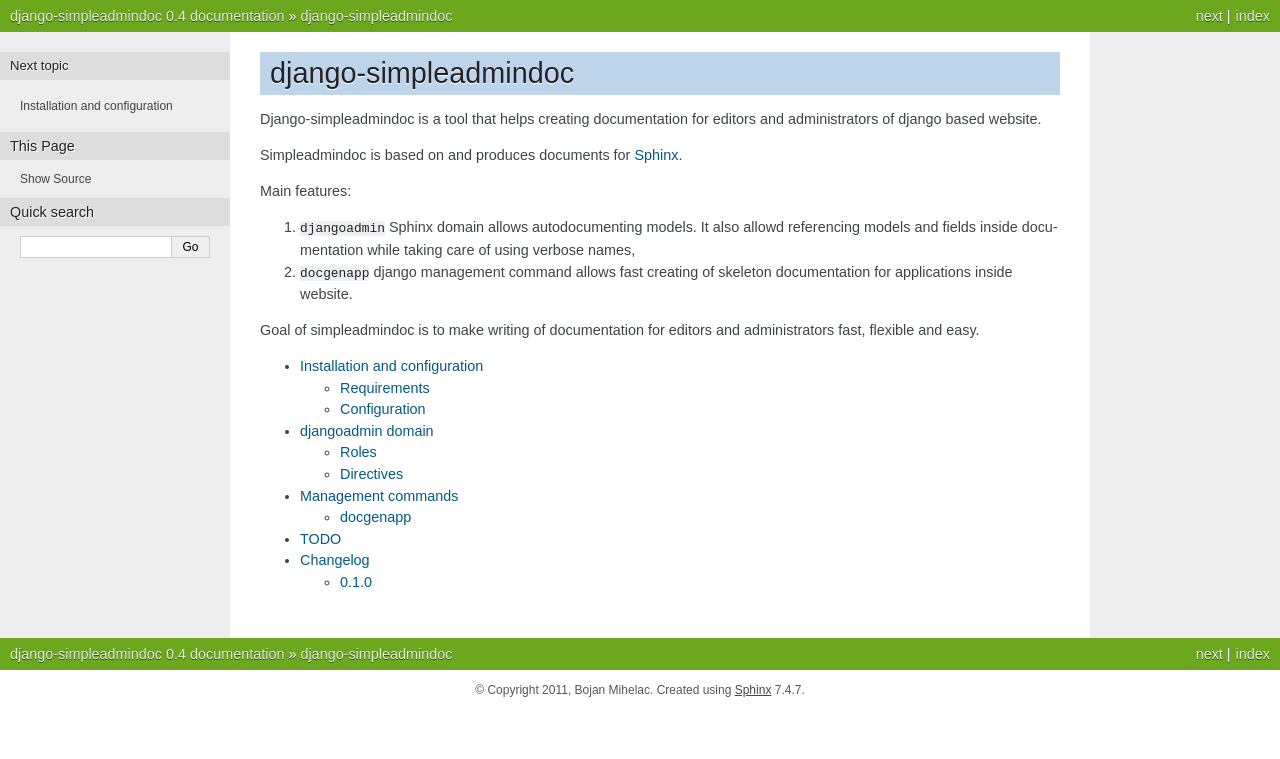
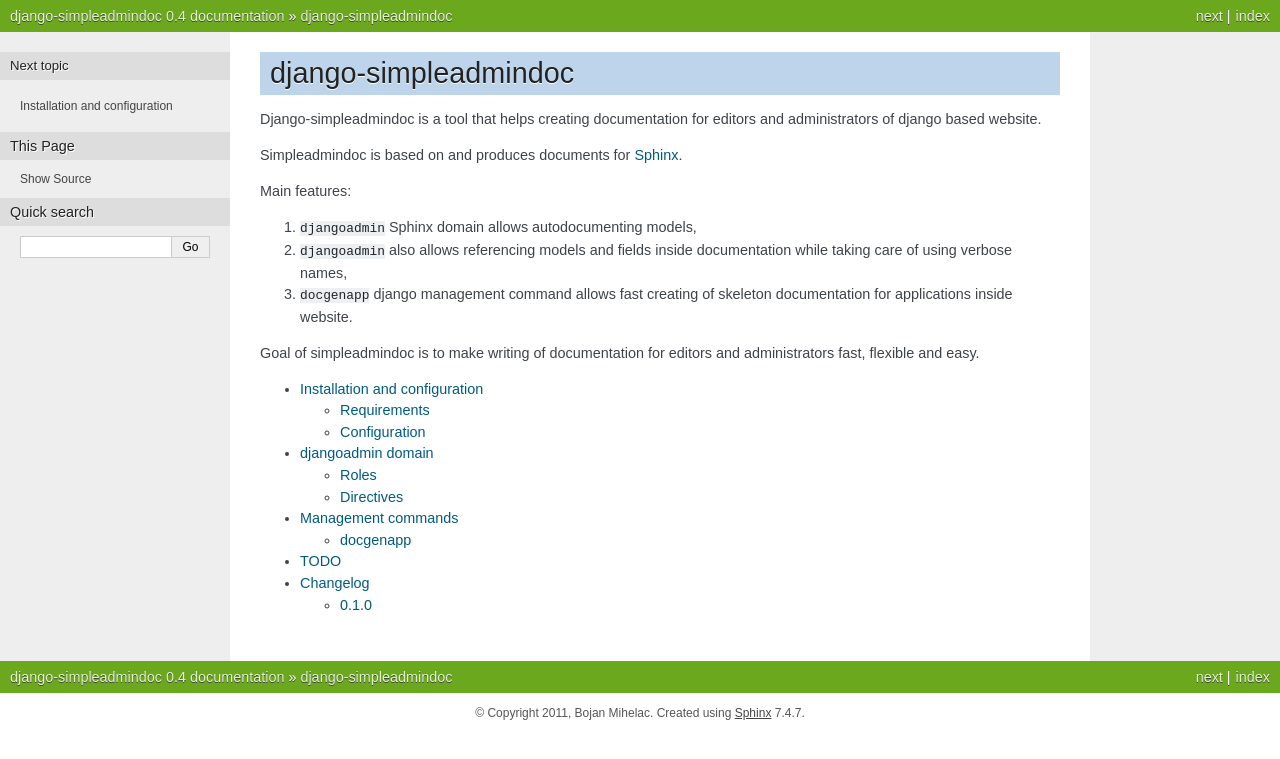
Before and after one commit to bmihelac/django-simpleadmindoc, a Sphinx documentation site: the page built from docs/index.rst, in a window 1280 px wide. Shown: the top 759 px of the page. Built offline with Sphinx 7.4.7, drawn with Linux system fonts in a browser that asks for light colours.

Commit message:
updated docs

```diff
--- a/docs/index.rst
+++ b/docs/index.rst
@@ -9,11 +9,12 @@
 
 Main features:
 
-1. ``djangoadmin`` Sphinx domain allows autodocumenting models.
-   It also allowd referencing models and fields inside
+1. ``djangoadmin`` Sphinx domain allows autodocumenting models,
+
+2. ``djangoadmin`` also allows referencing models and fields inside
    documentation while taking care of using verbose names,
 
-2. ``docgenapp`` django management command allows fast creating of skeleton
+3. ``docgenapp`` django management command allows fast creating of skeleton
    documentation for applications inside website.
 
 Goal of simpleadmindoc is to make writing of documentation for editors and
```
Also changed, not shown: README.rst (+4 -3 lines).
